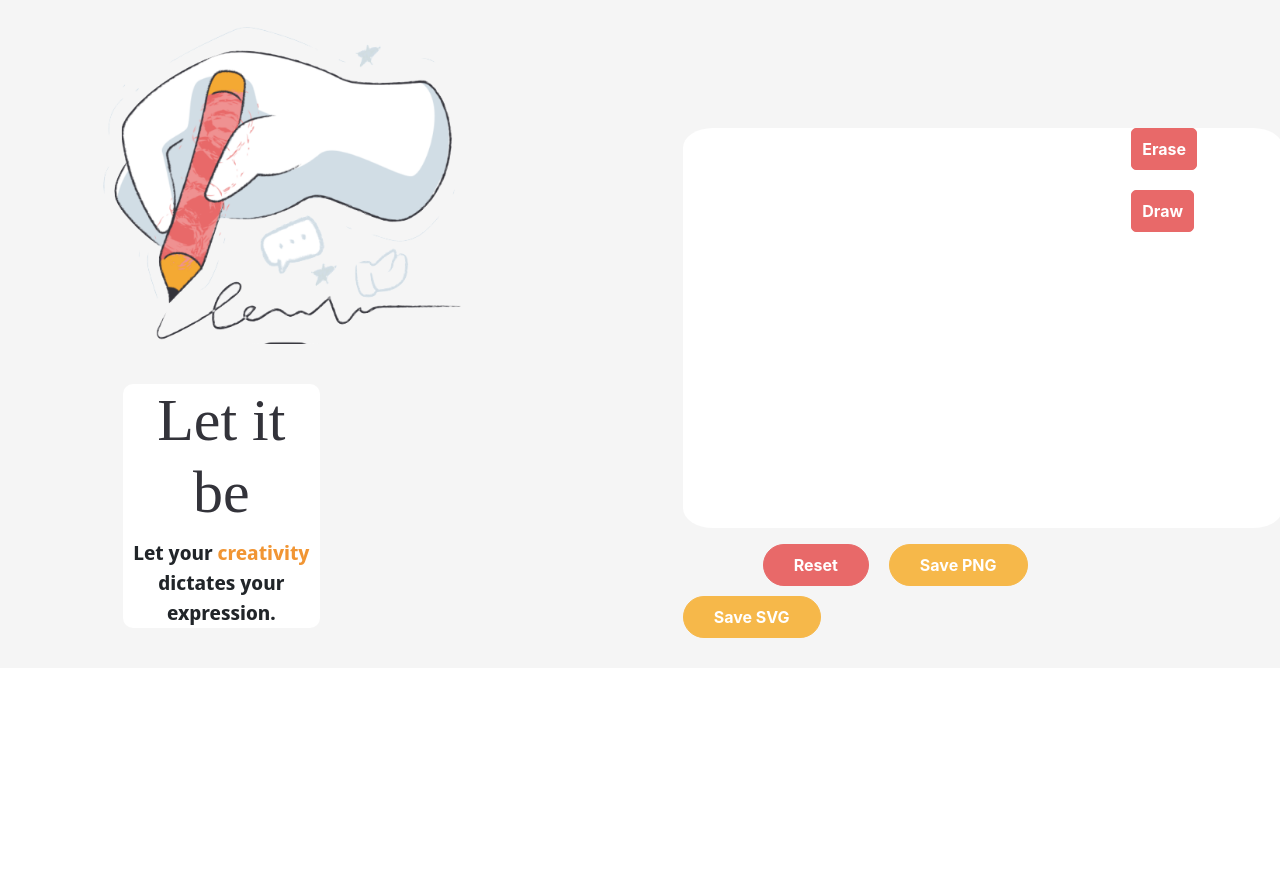
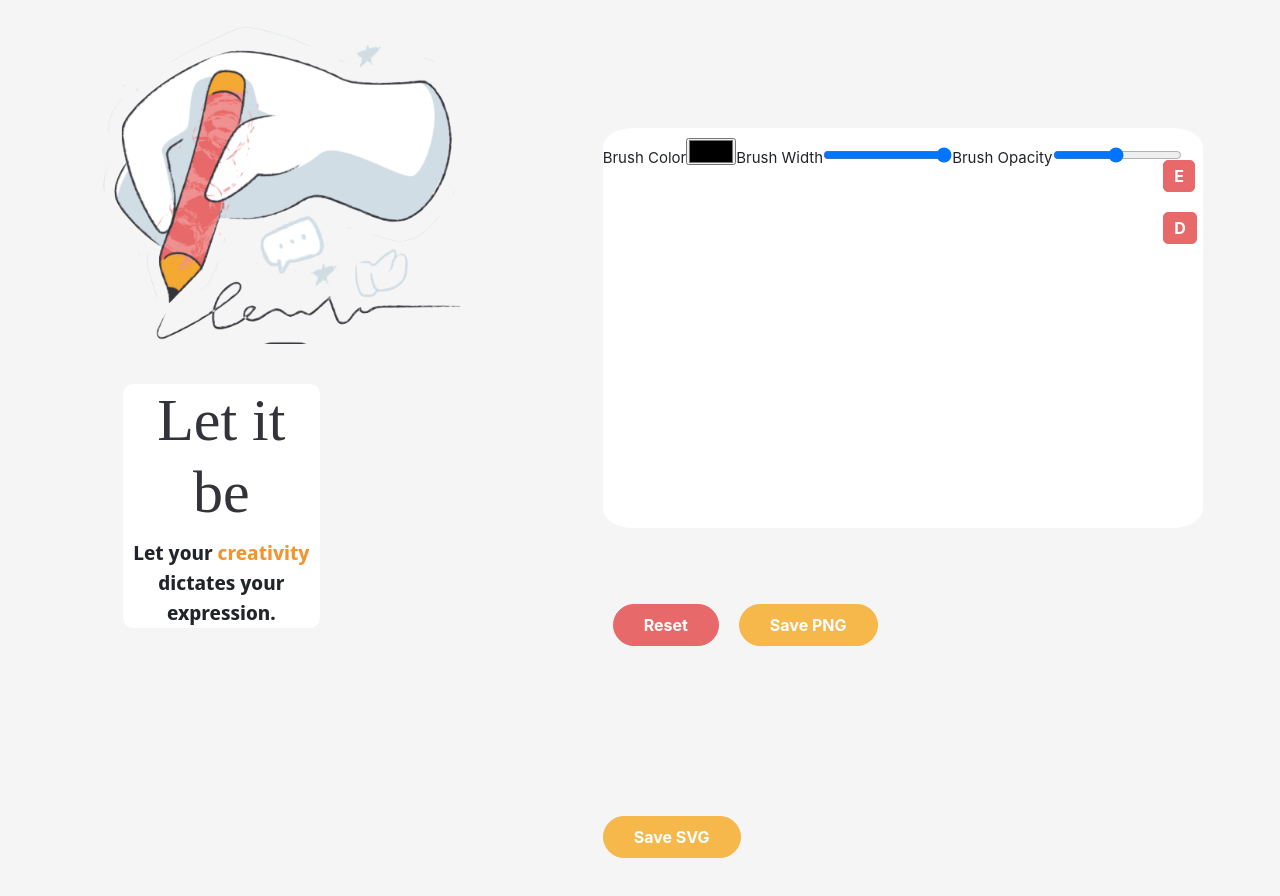
Before and after one commit to tsdamas/MinorityProgrammers---Drawing-Apps-Skills-Test, a React (Create React App) app in the folder drawing-app/: page / in a window 1280 px wide. Shown: the top 896 px of the page. Before the commit the page ends 800 px from the top, so only its background shows below. Built offline with nearby package versions, Linux system fonts and the light colour scheme; a web font is replaced by a local one.

Commit message:
Add Menu component
- Control drawing menu;
- Fix some style breaks;

```diff
--- a/drawing-app/src/App.css
+++ b/drawing-app/src/App.css
@@ -37,11 +37,12 @@ margin-top: 20px;
 }
 
 .description-area{
-  margin-right: 15rem;
+  margin-right: 10rem;
 }
 
 .right-buttons{
-  width: 150px;
+  width: 100px;
+  margin-left: 7rem;
 }
 
 .drawing-space{
@@ -62,13 +63,13 @@ justify-content: center;
   background-color: #E86969;
   border: 1px solid #E86969;
   border-radius: 5px;
-  line-height: 20px;
+  line-height: 10px;
   padding: 10px 10px;
   display: block;
 }
 
 .erase-button{
-  margin-top: 8rem;
+  margin-top: 10rem;
   margin-left: 30px;
 }
 
@@ -87,8 +88,9 @@ justify-content: center;
   border-radius: 25px;
   line-height: 20px;
   padding: 10px 30px;
-  margin-right: 20px;
+  margin-right: 15px;
   margin-top: 10px;
+  margin-bottom: 10rem;
   cursor: pointer;
 }
 
@@ -106,7 +108,7 @@ justify-content: center;
 }
 
 .reset-button {
-  margin-left: 5rem;
+  margin-left: 10px;
 }
 
 
@@ -115,3 +117,15 @@ justify-content: center;
   height: 100%;
   margin: 0;
 }
+
+.Menu{
+  height:50px;
+  font-size: 15px;
+  justify-content: space-between;
+  border-radius: 5px;
+  align-items: center;
+  margin: auto;
+  margin-top: 10px;
+
+
+}
--- a/drawing-app/src/App.js
+++ b/drawing-app/src/App.js
@@ -1,4 +1,5 @@
 import  {useState, useRef, useEffect } from "react";
+import Menu from "./Menu";
 import photo from "./hand-drawing.png"
 import './App.css';
 
@@ -9,6 +10,10 @@ function App() {
   let boxRef = useRef(null); //create the box that holds the drawing
   let lineRef = useRef(null); //create a line that persit and will not cause re-render
   let [startDrawing, setStartDrawing] = useState(false);
+  let [lineWidth, setLineWidth] = useState(5);
+  let [lineColor, setLineColor] = useState("black");
+  let [lineOpacity, setLineOpacity] = useState(0.1);
+
 
   //useEffect to render after the component renders
   useEffect(() => {
@@ -17,7 +22,10 @@ function App() {
     line.lineCap = "round";
     line.lineJoin = "round";
     lineRef.current = line;
-  })
+    line.globalAlpha = lineOpacity;
+    line.strokeStyle = lineColor;
+    line.lineWidth = lineWidth;
+  }, [lineColor, lineOpacity, lineWidth]);
 
 
 
@@ -102,6 +110,11 @@ function App() {
       </div>
       <div className="col-sm-4 drawing-area">
         <div className="drawing-space">
+          <Menu
+          setLineColor={setLineColor}
+          setLineWidth={setLineWidth}
+          setLineOpacity={setLineOpacity}
+          />
         <canvas
         onMouseDown={beginDrawing}
         onMouseUp={endDrawing}
@@ -115,9 +128,9 @@ function App() {
         <button className="save-button" onClick={downloadDrawing}>Save PNG</button>
         <button className="save-svg-button" onClick={downloadSvgDrawing}>Save SVG</button>
       </div>
-        <div className="col-sm-4 right-buttons">
-        <button className="erase-button" onClick={erasePartDrawing}>Erase</button>
-        <button className="draw-button" onClick={setDrawing}>Draw</button>
+        <div className="col-4 right-buttons">
+        <button className="erase-button" onClick={erasePartDrawing}>E</button>
+        <button className="draw-button" onClick={setDrawing}>D</button>
         </div>
       </div>
     </div>
--- /dev/null
+++ b/drawing-app/src/Menu.js
@@ -0,0 +1,27 @@
+import React from "react";
+import "./App.css";
+
+function Menu({setLineColor, setLineWidth, setLineOpacity}) {
+  return(
+    <div className="Menu">
+      <label>Brush Color</label>
+      <input
+      type="color"
+      onChange={(e) => {setLineColor(e.target.value);}}/>
+      <label> Brush Width</label>
+      <input
+      type="range"
+      min="3"
+      max="12"
+      onChange={(e) => {setLineWidth(e.target.value);}}/>
+      <label> Brush Opacity</label>
+      <input
+      type ="range"
+      min="1"
+      max="100"
+      onChange={(e) => {setLineOpacity(e.target.value/100);}}/>
+    </div>
+  );
+};
+
+export default Menu;
```
